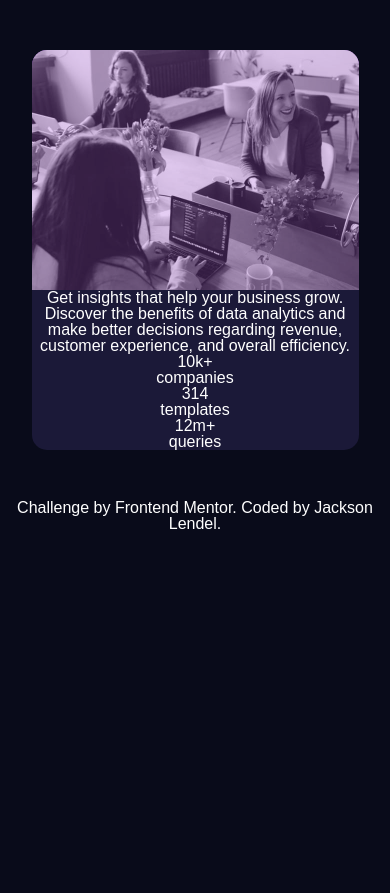
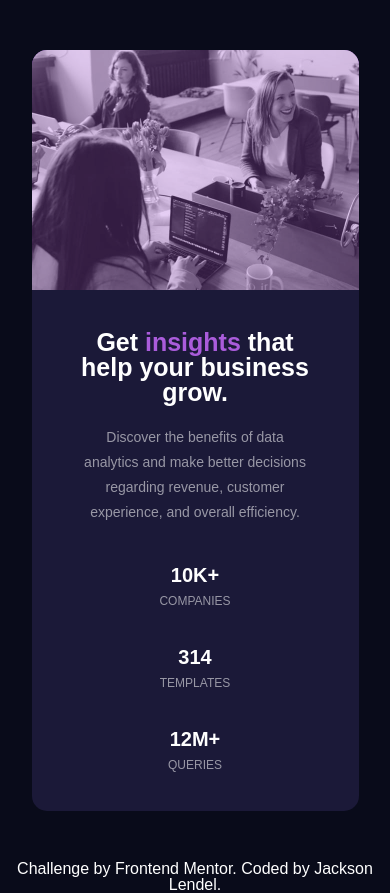
Before and after one commit to jacklendel/stats-preview-card-component, a plain HTML site: page index.html in a window 390 px wide. Before the commit the page ends 844 px from the top, so only its background shows below. Drawn offline with Linux system fonts and the light colour scheme; a web font is replaced by a local one.

Commit message:
Finalizando responsividade

```diff
--- a/css/style.css
+++ b/css/style.css
@@ -5,6 +5,7 @@
 * {
     font-family: 'Inter', sans-serif;
     font-size: 15px; text-align: center;
+    box-sizing: border-box;
 }
 
 body {
@@ -14,7 +15,6 @@ body {
 
 .container {
     width: 327px;
-    height: auto;
     background-color: hsl(244, 38%, 16%);
     border-radius: 15px;
     margin: 50px auto;
@@ -33,3 +33,70 @@ header img {
     border-radius: 15px 15px 0 0;
     opacity: 0.7;
 }
+
+h1 {
+    display: inline-block;
+    margin: 0 auto;
+    font-size: 25px;
+    font-weight: 700;
+    line-height: 25px;
+    padding: 40px 40px 0 40px;
+}
+
+h1 strong {
+    color: hsl(277, 64%, 61%);
+}
+
+.conteudo p {
+    color: hsla(0, 0%, 100%, 0.548);
+    font-size: 14px;
+    line-height: 25px;
+    font-family:'Lexend Deca', sans-serif;
+    font-weight: 400;
+    text-align: center;
+    padding: 20px 50px;
+}
+
+ul li {
+    font-size: 20px;
+    padding: 20px 0;
+    text-transform: uppercase;
+    font-weight: 700;
+
+}
+
+ul li:nth-child(3) {
+    padding-bottom: 40px;
+}
+
+ul li p {
+    color: hsla(0, 0%, 100%, 0.548);
+    font-size: 12px;
+    font-family:'Lexend Deca', sans-serif;
+    font-weight: 400;
+    padding-top: 10px;
+}
+
+@media (min-width: 450px) {
+
+    .container {
+        width: 1440px;
+        background-color: hsl(244, 38%, 16%);
+        border-radius: 15px;
+    }
+
+    header {
+        float: right;
+        width: 540px;
+        height: 396px;
+        background-color: hsl(277, 64%, 61%);
+        border-radius: 0 15px 15px 0;
+    }
+
+    header img {
+        width: 100%;
+        border-radius: 0 15px 15px 0;
+    }
+
+
+}
--- a/index.html
+++ b/index.html
@@ -18,13 +18,13 @@
       <img src="images/image-header-mobile.jpg" alt="Imagem principal">
     </header>
     <h1>Get <strong>insights</strong> that help your business grow.</h1>
-    <div>
+    <div class="conteudo">
       <p>
         Discover the benefits of data analytics and make better decisions regarding revenue, customer
         experience, and overall efficiency.
       </p>
     </div>
-    <div>
+    <div class="destaques">
       <ul>
         <li>
           <h2>10k+</h2>
@@ -36,7 +36,7 @@
         </li>
         <li>
           <h2>12m+</h2>
-          <p> queries</p>
+          <p>queries</p>
         </li>
       </ul>
     </div>
```
